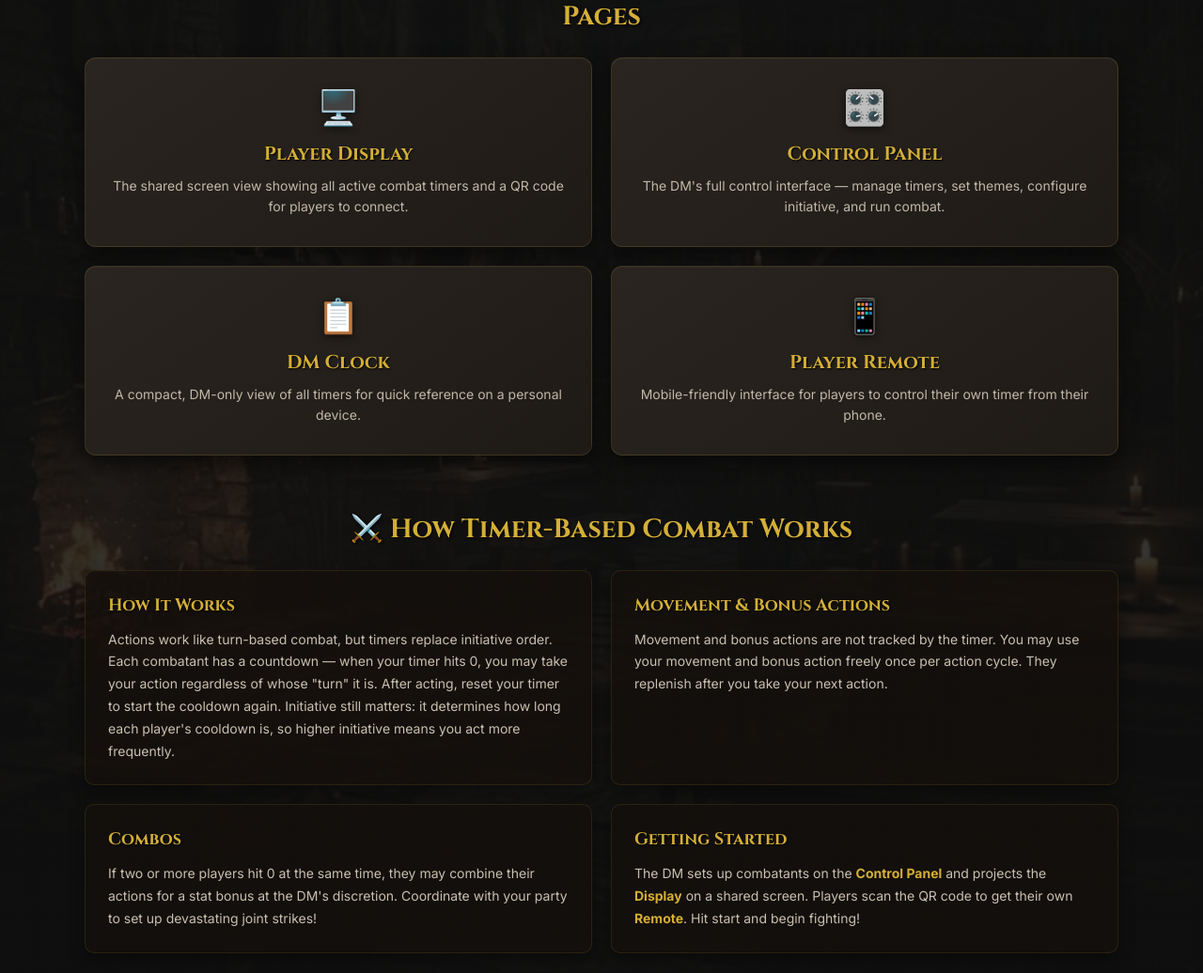
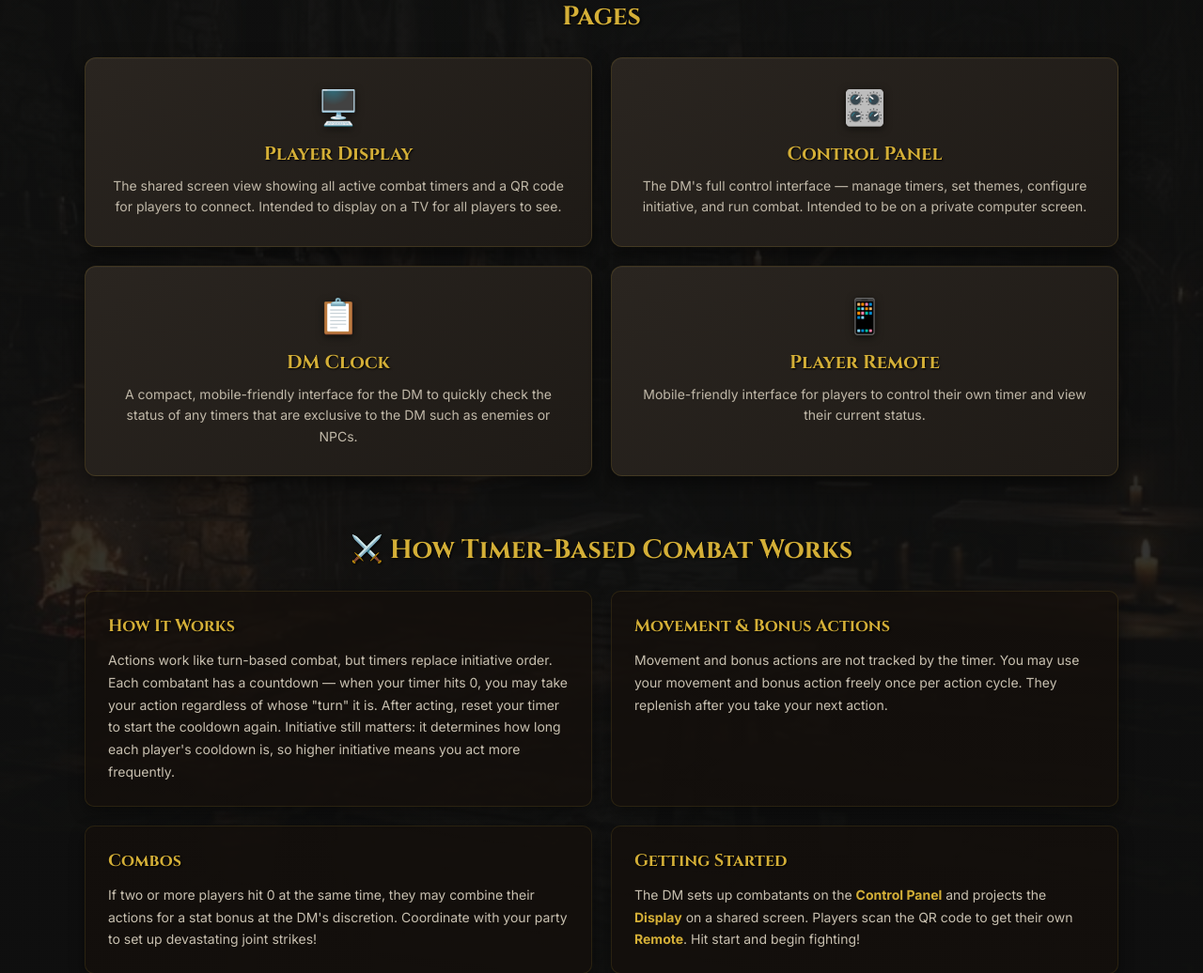
Before and after one commit to dvglitch/DnD-Clock, a Flask app: page / in a window 1280 px wide. Shown: the part 245-1281 px from the top of the page at 94% size. Run offline with Flask 3, Linux system fonts and the light colour scheme; parts of the project's set-up code (start-up, migrations or seed data) failed here and were passed over.

Commit message:
Text adjustment

```diff
--- a/templates/home.html
+++ b/templates/home.html
@@ -24,25 +24,25 @@
             <a href="/display" class="nav-card">
                 <div class="nav-card-icon">🖥️</div>
                 <h3 class="nav-card-title">Player Display</h3>
-                <p class="nav-card-desc">The shared screen view showing all active combat timers and a QR code for players to connect.</p>
+                <p class="nav-card-desc">The shared screen view showing all active combat timers and a QR code for players to connect. Intended to display on a TV for all players to see.</p>
             </a>
 
             <a href="/control" class="nav-card">
                 <div class="nav-card-icon">🎛️</div>
                 <h3 class="nav-card-title">Control Panel</h3>
-                <p class="nav-card-desc">The DM's full control interface — manage timers, set themes, configure initiative, and run combat.</p>
+                <p class="nav-card-desc">The DM's full control interface — manage timers, set themes, configure initiative, and run combat. Intended to be on a private computer screen.</p>
             </a>
 
             <a href="/dm" class="nav-card">
                 <div class="nav-card-icon">📋</div>
                 <h3 class="nav-card-title">DM Clock</h3>
-                <p class="nav-card-desc">A compact, DM-only view of all timers for quick reference on a personal device.</p>
+                <p class="nav-card-desc">A compact, mobile-friendly interface for the DM to quickly check the status of any timers that are exclusive to the DM such as enemies or NPCs.</p>
             </a>
 
             <a href="/remote" class="nav-card">
                 <div class="nav-card-icon">📱</div>
                 <h3 class="nav-card-title">Player Remote</h3>
-                <p class="nav-card-desc">Mobile-friendly interface for players to control their own timer from their phone.</p>
+                <p class="nav-card-desc">Mobile-friendly interface for players to control their own timer and view their current status.</p>
             </a>
 
 
```
